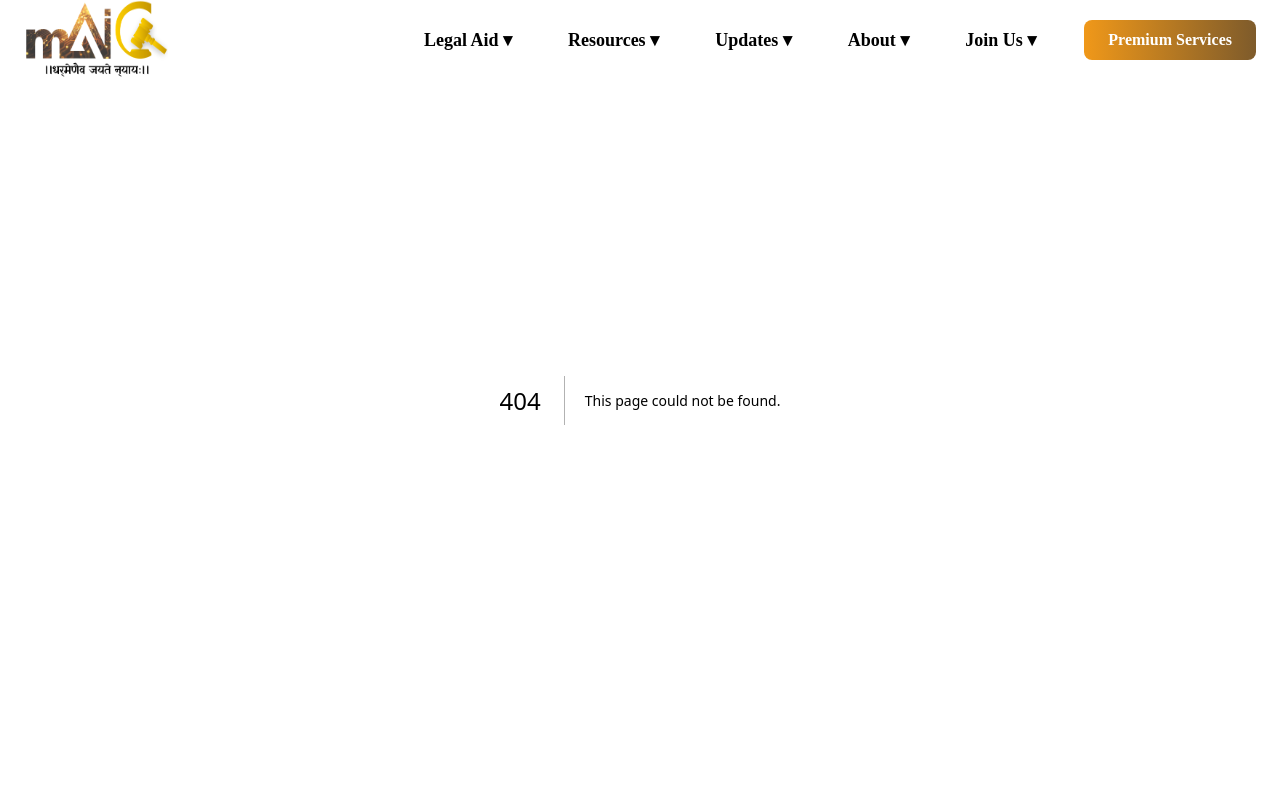
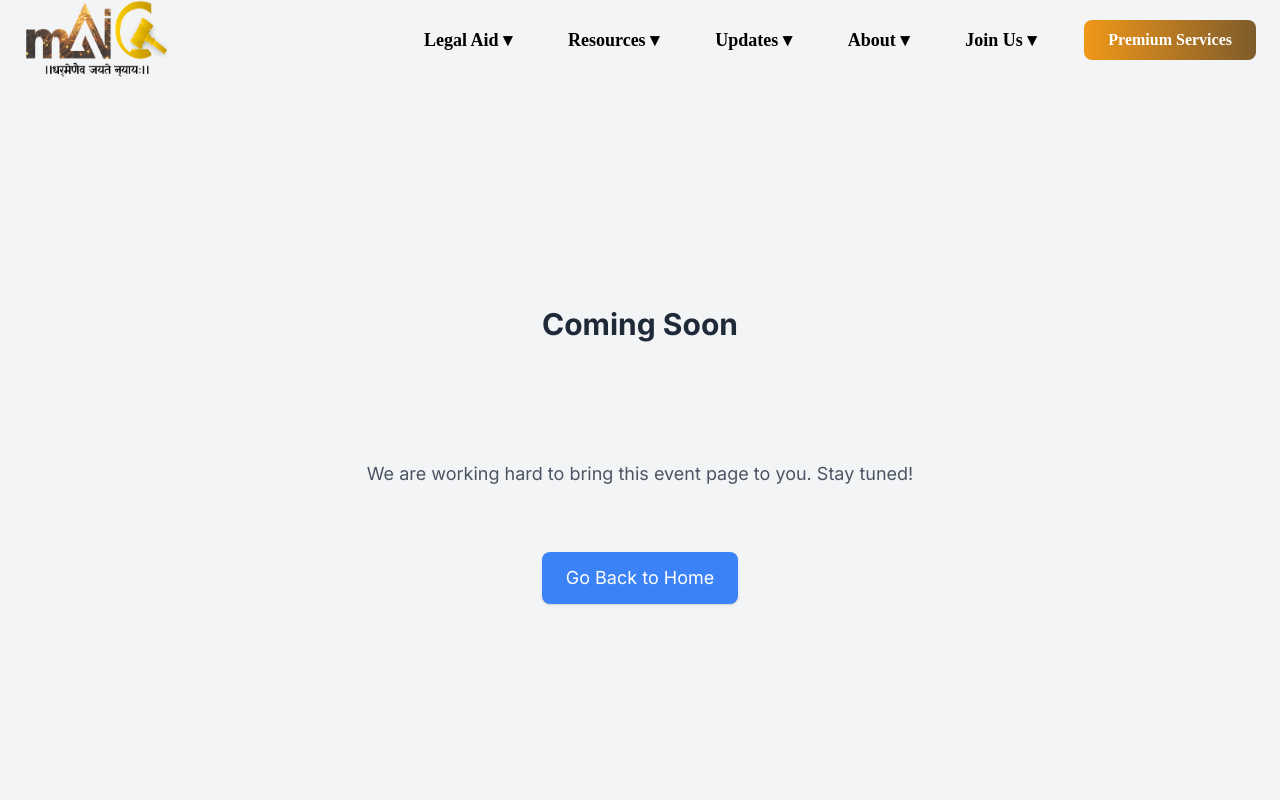
Before and after one commit to idcindia/mAI-Court, a Next.js app: page /events in a window 1280 px wide. Before the commit this address had no page. Shown: the top 800 px of the page. Built offline with nearby package versions, Linux system fonts and the light colour scheme.

Commit message:
coming soon added to event page

```diff
--- /dev/null
+++ b/src/app/events/page.js
@@ -0,0 +1,42 @@
+"use client";
+
+const ComingSoon = () => {
+  return (
+    <div className="flex flex-col items-center justify-center min-h-screen bg-gray-100">
+      <div className="relative flex items-center justify-center h-64 w-64">
+        <h1 className="absolute text-3xl font-bold text-gray-800">Coming Soon</h1>
+        {/* <svg
+          className="animate-spin h-full w-full text-blue-500"
+          xmlns="http://www.w3.org/2000/svg"
+          fill="none"
+          viewBox="0 0 24 24"
+        >
+          <circle
+            className="opacity-25"
+            cx="12"
+            cy="12"
+            r="10"
+            stroke="currentColor"
+            strokeWidth="4"
+          ></circle>
+          <path
+            className="opacity-75"
+            fill="currentColor"
+            d="M4 12a8 8 0 018-8V0C5.373 0 0 5.373 0 12h4zm2 5.291A7.96 7.96 0 014 12H0c0 3.042 1.135 5.824 3 7.938l3-2.647z"
+          ></path>
+        </svg> */}
+      </div>
+      <p className="text-lg text-gray-600 mb-8 mt-2">
+        We are working hard to bring this event page to you. Stay tuned!
+      </p>
+      <button
+        onClick={() => (window.location.href = "/")}
+        className="mt-8 px-6 py-3 bg-blue-500 text-white rounded-lg text-lg shadow hover:bg-blue-600"
+      >
+        Go Back to Home
+      </button>
+    </div>
+  );
+};
+
+export default ComingSoon;
```
